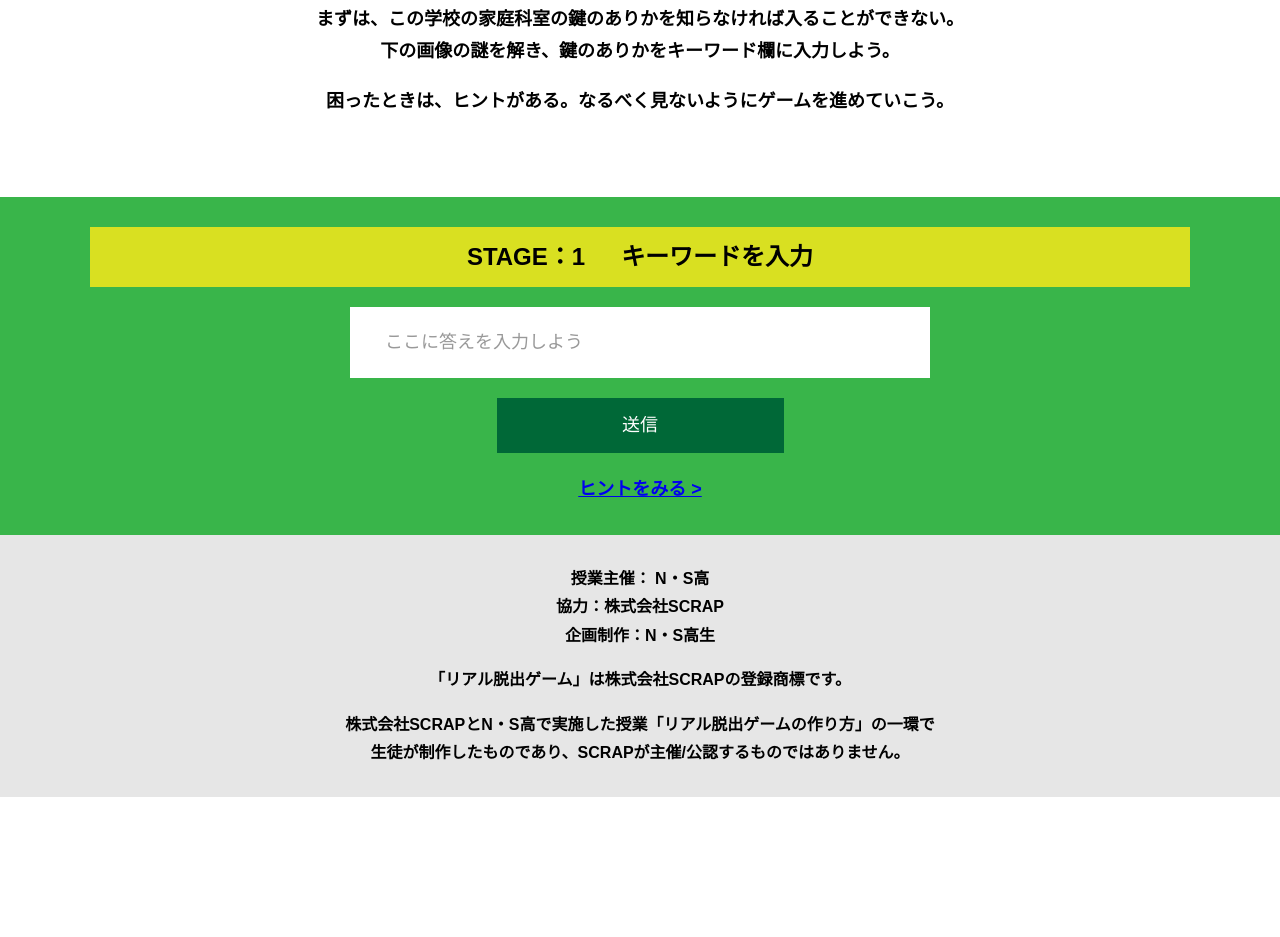
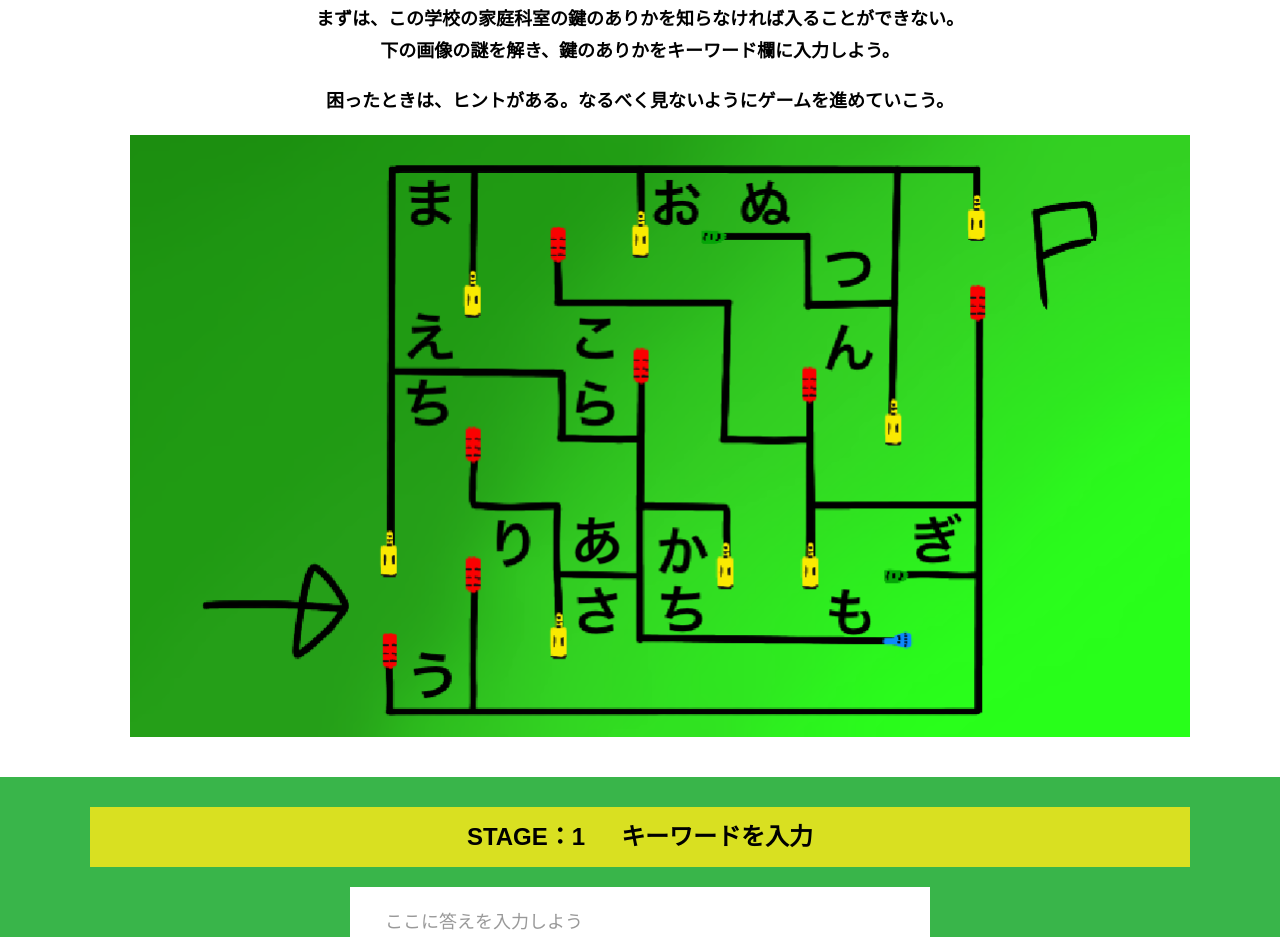
Before and after one commit to keitabm1/alfa-fukuoka-4, a plain HTML site: page main.html in a window 1280 px wide. Shown: the part 380-1317 px from the top of the page. Before the commit the page ends 1177 px from the top, so only its background shows below. Drawn offline with nearby package versions, Linux system fonts and the light colour scheme.

Commit message:
Update main.html

```diff
--- a/main.html
+++ b/main.html
@@ -40,7 +40,7 @@
 
             <div class="container">
               <figure class="image__container">
-                <img src="maze.png" alt="">
+                <img src="assets/images/maze.png" alt="">
               </figure>
 
  <!--  YouTube貼り付け
```
